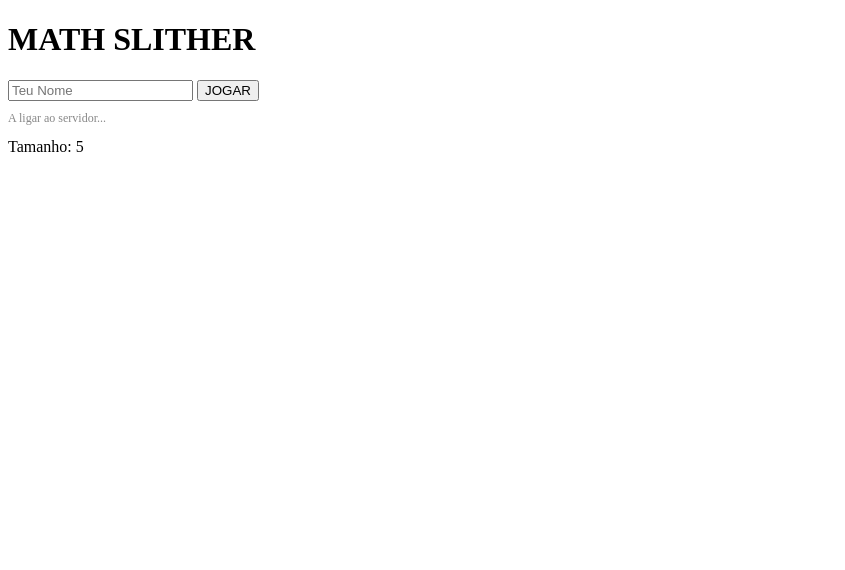
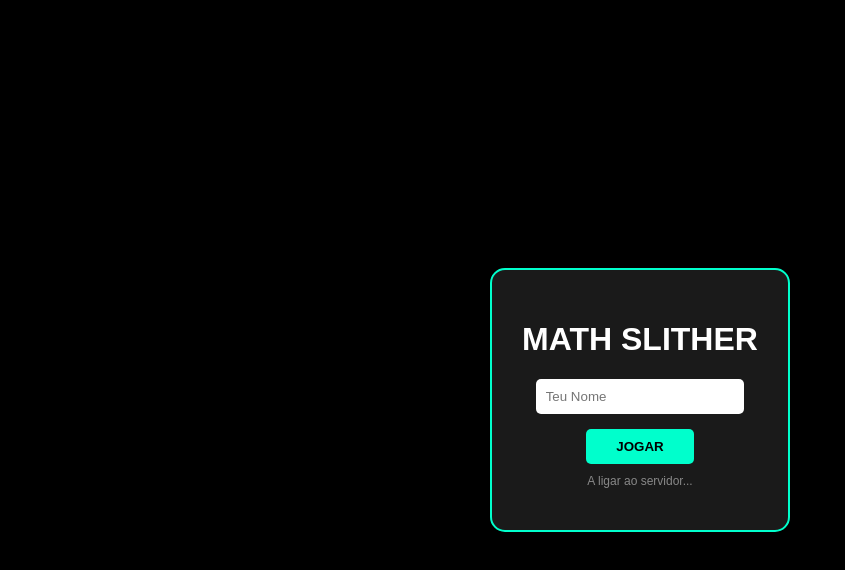
Before and after one commit to phziin30/jogo-pa-multiplayer, a website: page public/index.html in a window 1280 px wide. Shown: the whole page, without its empty margins (0-845 px from the left). Drawn offline with nearby package versions, Linux system fonts and the light colour scheme; no server answers.

Commit message:
Atualizar o style.css

```diff
--- a/public/style.css
+++ b/public/style.css
@@ -1,24 +1,8 @@
-
-<!DOCTYPE html>
-<html lang="pt">
-<head>
-    <meta charset="UTF-8">
-    <title>Math Slither UNIFOR</title>
-    <link rel="stylesheet" href="style.css">
-    <script src="/socket.io/socket.io.js"></script>
-</head>
-<body>
-    <div id="overlay">
-        <div id="login-box">
-            <h1>Math Slither 3D</h1>
-            <p>Estudante de Computação? Prove sua lógica!</p>
-            <input type="text" id="nick-input" placeholder="Seu Nickname" maxlength="15">
-            <button id="btn-play">JOGAR AGORA</button>
-        </div>
-    </div>
-
-    <div id="ui" class="hidden">Tamanho: <span id="score">0</span></div>
-    <canvas id="gameCanvas"></canvas>
-    <script src="script.js"></script>
-</body>
-</html>
+body { margin: 0; padding: 0; overflow: hidden; background: #000; font-family: sans-serif; }
+#overlay { position: fixed; top: 0; left: 0; width: 100%; height: 100%; background: rgba(0,0,0,0.9); display: flex; align-items: center; justify-content: center; z-index: 100; }
+#login-box { background: #1a1a1a; padding: 30px; border-radius: 15px; border: 2px solid #00ffcc; text-align: center; color: white; }
+input { padding: 10px; border-radius: 5px; border: none; margin: 15px 0; width: 80%; display: block; margin-left: auto; margin-right: auto; }
+button { padding: 10px 30px; background: #00ffcc; border: none; border-radius: 5px; font-weight: bold; cursor: pointer; }
+.hidden { display: none !important; }
+#ui { position: absolute; top: 10px; left: 10px; color: #00ffcc; font-weight: bold; z-index: 5; }
+canvas { display: block; background: #050505; }
```
